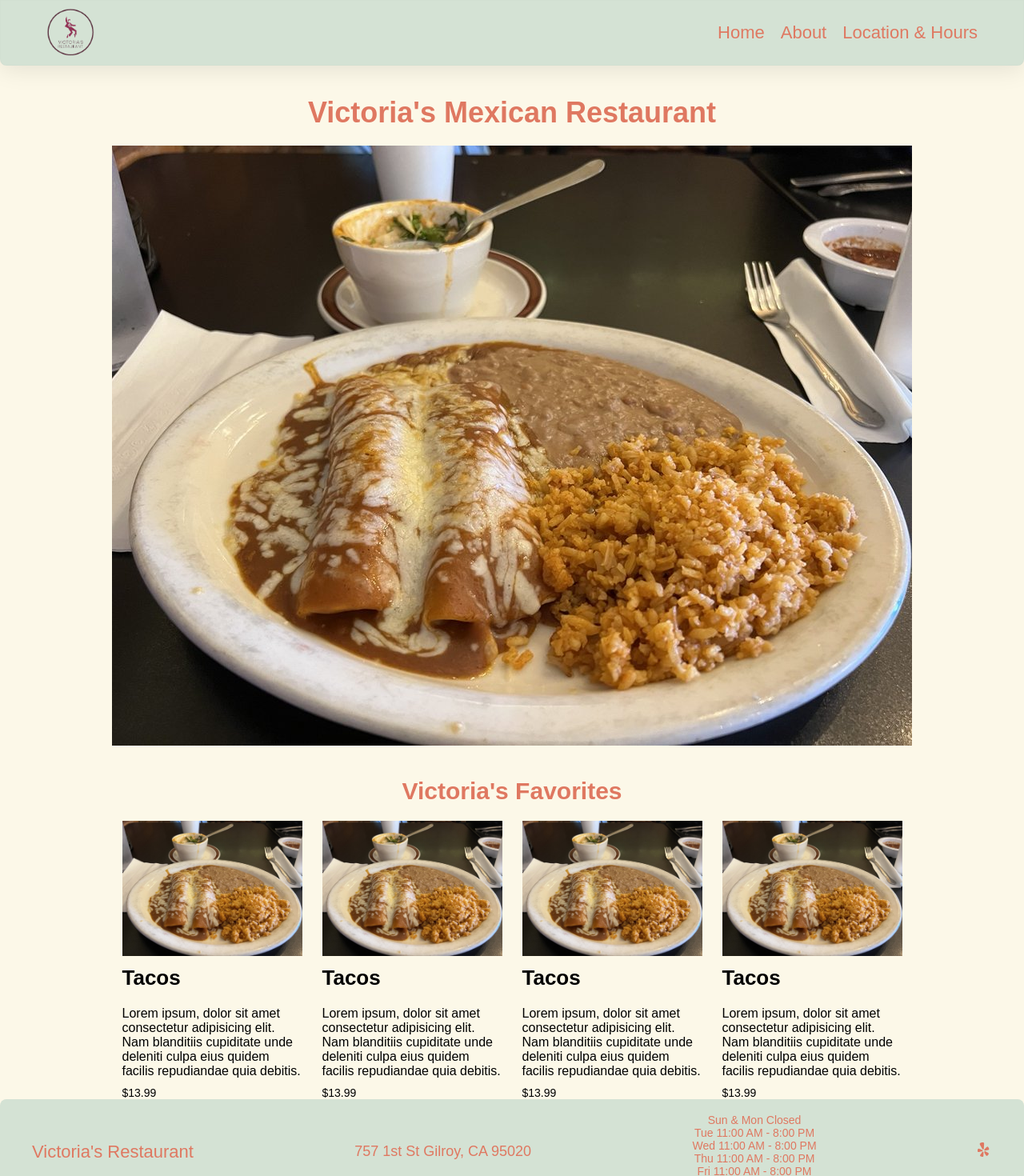
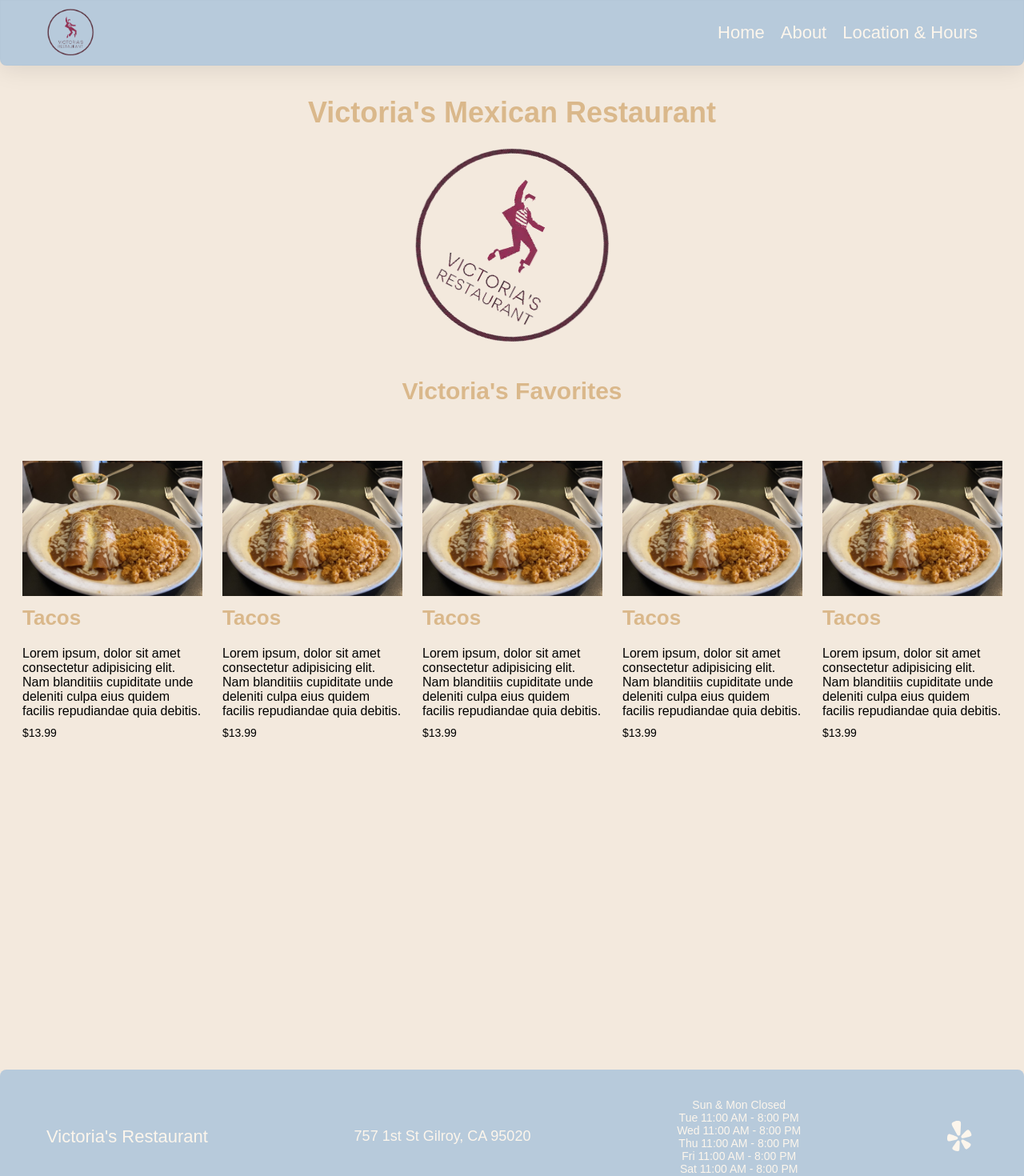
Before and after one commit to svizzusi/victoriasRestaurant, a React (Vite) app: page / in a window 1280 px wide. Shown: the top 1470 px of the page at 80% size. Built offline with nearby package versions, Linux system fonts and the light colour scheme.

Commit message:
Added styling to the hero section

```diff
--- a/index.html
+++ b/index.html
@@ -3,6 +3,7 @@
   <head>
     <meta charset="UTF-8" />
     <meta name="viewport" content="width=device-width, initial-scale=1.0" />
+    <link rel="stylesheet" href="https://unpkg.com/aos@next/dist/aos.css" />
     <title>Victoria's Restaurant</title>
   </head>
   <body>
--- a/package.json
+++ b/package.json
@@ -10,6 +10,7 @@
     "preview": "vite preview"
   },
   "dependencies": {
+    "aos": "^3.0.0-beta.6",
     "react": "^18.2.0",
     "react-dom": "^18.2.0",
     "react-icons": "^4.11.0",
--- a/src/components/home/HeroSection.jsx
+++ b/src/components/home/HeroSection.jsx
@@ -1,36 +1,110 @@
 import style from './HeroSection.module.css'
 import testImage from '../../assets/images/victoriasTestImage.jpeg'
+import logo from '../../assets/images/logo.webp'
+import AOS from 'aos';
+import 'aos/dist/aos.css';
+AOS.init();
 
 const HeroSection = () => {
   return (
     <main className={style.heroMainSection}>
       <section className={style.heroSectionHeading}>
         <h1>Victoria's Mexican Restaurant</h1>
-        <img src={testImage} alt='Banner' />
+        <div className={style.heroMainImageContainer}>
+          <img
+          className={style.heroMainLogo}
+            src={logo}
+            alt='Banner'
+          />
+        </div>
       </section>
-      <hgroup className={style.heroSectionSubHeading}>
-        <h2>Victoria's Favorites</h2>
-      </hgroup>
+        <hgroup className={style.heroSectionSubHeading}>
+          <h2>Victoria's Favorites</h2>
+        </hgroup>
       <section className={style.HeroSectionCards}>
-        <div className={style.HeroSectionCard}>
+        <div
+        className={style.HeroSectionCard}
+        data-aos="flip-left"
+          data-aos-easing="ease-out-cubic"
+          data-aos-duration="2000"
+        >
           <img src={testImage} alt='#' />
           <h3>Tacos</h3>
           <p>Lorem ipsum, dolor sit amet consectetur adipisicing elit. Nam blanditiis cupiditate unde deleniti culpa eius quidem facilis repudiandae quia debitis.</p>
           <span>$13.99</span>
         </div>
-        <div className={style.HeroSectionCard}>
+        <div
+          className={style.HeroSectionCard}
+          data-aos="flip-left"
+          data-aos-easing="ease-out-cubic"
+          data-aos-duration="2000"
+        >
           <img src={testImage} alt='#' />
           <h3>Tacos</h3>
           <p>Lorem ipsum, dolor sit amet consectetur adipisicing elit. Nam blanditiis cupiditate unde deleniti culpa eius quidem facilis repudiandae quia debitis.</p>
           <span>$13.99</span>
         </div>
-        <div className={style.HeroSectionCard}>
+         <div
+          className={style.HeroSectionCard}
+          data-aos="flip-left"
+          data-aos-easing="ease-out-cubic"
+          data-aos-duration="2000"
+        >
           <img src={testImage} alt='#' />
           <h3>Tacos</h3>
           <p>Lorem ipsum, dolor sit amet consectetur adipisicing elit. Nam blanditiis cupiditate unde deleniti culpa eius quidem facilis repudiandae quia debitis.</p>
           <span>$13.99</span>
         </div>
-        <div className={style.HeroSectionCard}>
+         <div
+          className={style.HeroSectionCard}
+          data-aos="flip-left"
+          data-aos-easing="ease-out-cubic"
+          data-aos-duration="2000"
+        >
+          <img src={testImage} alt='#' />
+          <h3>Tacos</h3>
+          <p>Lorem ipsum, dolor sit amet consectetur adipisicing elit. Nam blanditiis cupiditate unde deleniti culpa eius quidem facilis repudiandae quia debitis.</p>
+          <span>$13.99</span>
+        </div>
+        <div
+        className={style.HeroSectionCard}
+        data-aos="flip-left"
+          data-aos-easing="ease-out-cubic"
+          data-aos-duration="2000"
+        >
+          <img src={testImage} alt='#' />
+          <h3>Tacos</h3>
+          <p>Lorem ipsum, dolor sit amet consectetur adipisicing elit. Nam blanditiis cupiditate unde deleniti culpa eius quidem facilis repudiandae quia debitis.</p>
+          <span>$13.99</span>
+        </div>
+        <div
+          className={style.HeroSectionCard}
+          data-aos="flip-left"
+          data-aos-easing="ease-out-cubic"
+          data-aos-duration="2000"
+        >
+          <img src={testImage} alt='#' />
+          <h3>Tacos</h3>
+          <p>Lorem ipsum, dolor sit amet consectetur adipisicing elit. Nam blanditiis cupiditate unde deleniti culpa eius quidem facilis repudiandae quia debitis.</p>
+          <span>$13.99</span>
+        </div>
+         <div
+          className={style.HeroSectionCard}
+          data-aos="flip-left"
+          data-aos-easing="ease-out-cubic"
+          data-aos-duration="2000"
+        >
+          <img src={testImage} alt='#' />
+          <h3>Tacos</h3>
+          <p>Lorem ipsum, dolor sit amet consectetur adipisicing elit. Nam blanditiis cupiditate unde deleniti culpa eius quidem facilis repudiandae quia debitis.</p>
+          <span>$13.99</span>
+        </div>
+         <div
+          className={style.HeroSectionCard}
+          data-aos="flip-left"
+          data-aos-easing="ease-out-cubic"
+          data-aos-duration="2000"
+        >
           <img src={testImage} alt='#' />
           <h3>Tacos</h3>
           <p>Lorem ipsum, dolor sit amet consectetur adipisicing elit. Nam blanditiis cupiditate unde deleniti culpa eius quidem facilis repudiandae quia debitis.</p>
--- a/src/components/home/HeroSection.module.css
+++ b/src/components/home/HeroSection.module.css
@@ -4,6 +4,28 @@
     justify-content: center;
     align-items: center;
     padding-top: 80px;
+}
+
+.heroMainImageContainer {
+    overflow: hidden;
+    display: flex;
+    justify-content: center;
+    align-items: center;
+    width: 100%;
+    height: 250px;
+    top: 0;
+    z-index: -1;
+}
+
+.heroMainLogo {
+    width: 250px;
+    height: 250px;
+    position: absolute;
+    top: 180px;
+    animation-name: moveLogo;
+    animation-duration: 10s;
+    animation-iteration-count: infinite;
+    animation-timing-function: ease-in-out;
 }
 
 .heroSectionHeading {
@@ -15,18 +37,14 @@
 }
 
 .heroSectionHeading h1 {
-    color: var(--orange);
+    color: var(--tangerine);
     padding: 20px 0;
 }
 
-.heroSectionHeading img {
-    width: 100%;
-    max-width: 1200px;
-}
-
 .heroSectionSubHeading h2 {
-    color: var(--orange);
+    color: var(--tangerine);
     padding: 20px 0;
+    margin-bottom: 50px;
 }
 
 .HeroSectionCards {
@@ -39,10 +57,12 @@
 
 .HeroSectionCard {
     width: 225px;
+    margin-bottom: 20px;
 }
 
 .HeroSectionCard h3{
     padding: 10px 0;
+    color: var(--tangerine);
 }
 
 .HeroSectionCard p{
@@ -52,3 +72,16 @@
 .HeroSectionCard span{
     padding-bottom: 50px;
 }
+
+@keyframes moveLogo {
+    0% {
+        transform: rotate(-30deg);
+    }
+    50% {
+        transform: rotate(30deg);
+    }
+
+    100% {
+        transform: rotate(-30deg);
+    }
+}
--- a/src/index.css
+++ b/src/index.css
@@ -1,8 +1,8 @@
 :root {
-    --orange: #DF7861;
-    --peach: #ECB390;
-    --seafoam: #D4E2D4;
-    --beige: #FCF8E8;
+    --tangerine: #DAB88B;
+    --peach: #B7CADB;
+    --seafoam: #F3E9DD;
+    --white: #FDF6EC;
     --black: #070707;
     --maxWidth: 1200px;
     --links: 2.2rem;
@@ -22,7 +22,7 @@
   }
 
   body {
-    background: var(--beige);
+    background: var(--seafoam);
   }
 
   h1 {
--- a/src/layout/footer/Footer.jsx
+++ b/src/layout/footer/Footer.jsx
@@ -18,8 +18,8 @@ const Footer = () => {
           <span>Fri 11:00 AM - 8:00 PM</span>
           <span>Sat 11:00 AM - 8:00 PM</span>
         </div>
-        <div className={style.footerSocialLink}>
-          <BsYelp />
+        <div>
+          <BsYelp className={style.footerSocialLink} />
         </div>
       </footer>
     </div>
--- a/src/layout/footer/Footer.module.css
+++ b/src/layout/footer/Footer.module.css
@@ -1,6 +1,6 @@
 .footerContainer {
     width: 100%;
-    background: var(--seafoam);
+    background: var(--peach);
     border-radius: 8px 8px 0 0;
     position: static;
     bottom: 0;
@@ -15,11 +15,12 @@
     display: flex;
     justify-content: space-between;
     align-items: center;
+    padding: var(--padding);
 }
 
 .footerLogo {
     font-size: 2.2rem;
-    color: var(--orange);
+    color: var(--white);
 }
 
 .footerAddress {
@@ -31,11 +32,11 @@
     cursor: pointer;
     text-decoration: none;
     font-size: 1.8rem;
-    color: var(--orange);
+    color: var(--white);
 }
 
 .footerAddress a:hover {
-    color: var(--peach);
+    color: var(--tangerine);
     transition: .3s ease-in-out;
 }
 
@@ -44,7 +45,7 @@
     flex-direction: column;
     justify-content: center;
     align-items: center;
-    color: var(--orange);
+    color: var(--white);
     font-size: 1rem;
 }
 
@@ -55,12 +56,12 @@
 
 .footerSocialLink {
     cursor: pointer;
-    font-size: 1.8rem;
-    color: var(--orange);
+    font-size: 3.8rem;
+    color: var(--white);
 }
 
 .footerSocialLink:hover {
-    color: var(--peach);
+    color: var(--tangerine);
     transition: .3s ease-in-out;
 }
 
--- a/src/layout/navbar/Navbar.module.css
+++ b/src/layout/navbar/Navbar.module.css
@@ -1,6 +1,6 @@
 header {
     width: 100%;
-    background: var(--seafoam);
+    background: var(--peach);
     border-radius: 0 0 8px 8px;
     box-shadow: 0 4px 30px rgba(0, 0, 0, 0.1);
     backdrop-filter: blur(7.5px);
@@ -37,11 +37,11 @@ header {
 .navLinks li span{
     text-decoration: none;
     font-size: var(--links);
-    color: var(--orange);
+    color: var(--white);
 }
 
 .navLinks li span:hover{
-    color: var(--peach);
+    color: var(--tangerine);
     transition: .3s ease-in-out;
 }
 
@@ -63,7 +63,7 @@ Media Queries
         position: absolute;
         right: 20px;
         top: 70px;
-        background: var(--seafoam);
+        background: var(--tangerine);
         border-radius: 0 0 8px 8px;
         box-shadow: 0 4px 30px rgba(0, 0, 0, 0.1);
         backdrop-filter: blur(7.6px);
@@ -81,7 +81,7 @@ Media Queries
         right: 0px;
         width: 40px;
         height: 4px;
-        background: var(--orange);
+        background: var(--white);
         position: absolute;
         box-shadow: 0 2px 5px rgba(0, 0, 0, .2);
         transition: 0.5s;
@@ -111,7 +111,7 @@ Media Queries
         position:absolute;
         width: 40px;
         height: 4px;
-        background: var(--orange);
+        background: var(--white);
         box-shadow: 0 2px 5px rgba(0, 0, 0, 0.2);
         transition:0.5s;
     }
```
Also changed, not shown: 1 other file (tests, documents, lock files or other folders).
